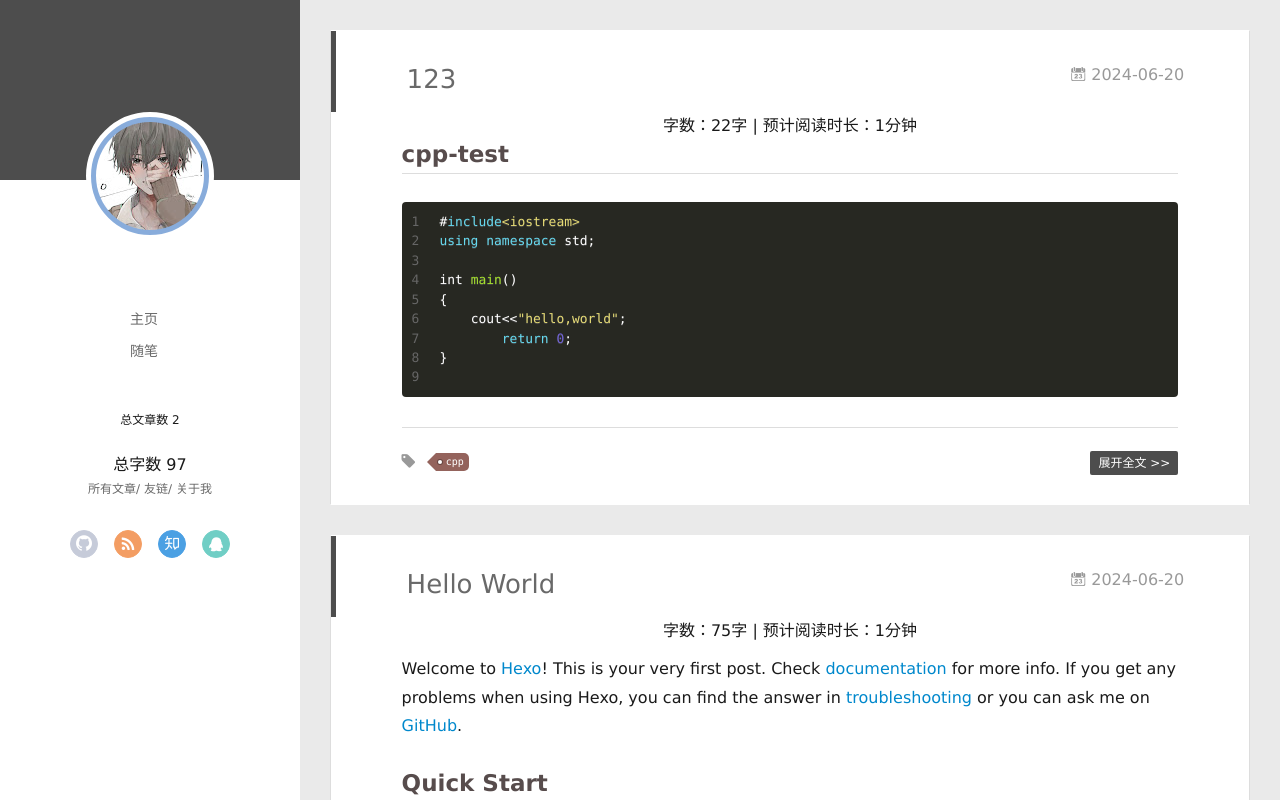
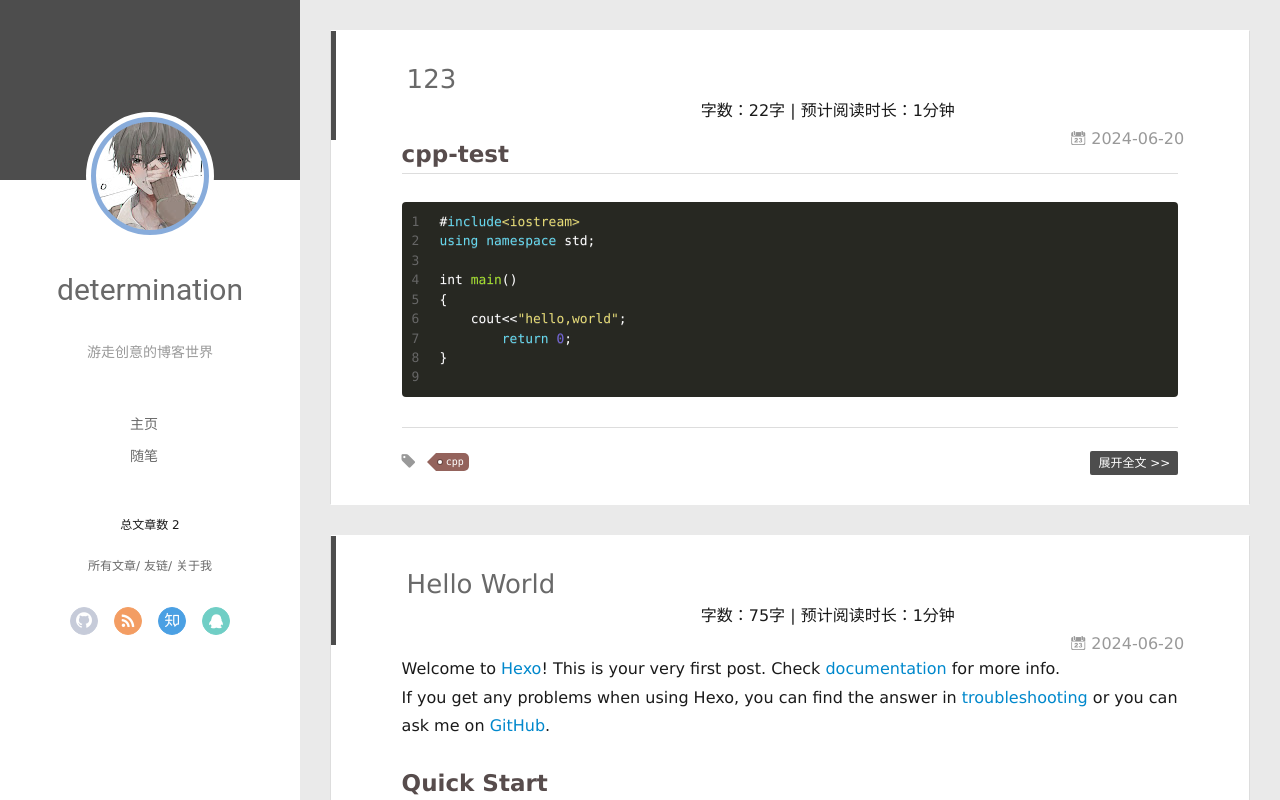
Before and after one commit to determination66/determination66.github.io, a plain HTML site: page index.html in a window 1280 px wide. Drawn offline with Linux system fonts and the light colour scheme.

Commit message:
Site updated: 2024-06-21 02:30:14

```diff
--- a/index.html
+++ b/index.html
@@ -22,7 +22,7 @@
     <link rel="alternative" href="/atom.xml" title="东来梁蕴秀" type="application/atom+xml">
 
 
-    <link rel="icon" href="/favicon.png">
+    <link rel="icon" href="/blog_img/favicon.ico">
 
   <link rel="stylesheet" type="text/css" href="/./main.0cf68a.css">
   <style type="text/css">
@@ -49,8 +49,16 @@
 			<img src="/blog_img/avatar.jpg" class="js-avatar">
 		</a>
 		<hgroup>
-		  <h1 class="header-author"><a href="/"></a></h1>
+		  <h1 class="header-author">
+			<a href="/">
+				determination
+			</a>
+		</h1>
 		</hgroup>
+
+			<p class="header-subtitle">
+				游走创意的博客世界
+			</p>
 
 
 		<nav class="header-menu">
@@ -66,9 +74,9 @@
 		<nav class="header-smart-menu">
 			总文章数 2
 		</nav>
-		<nav>
+		<!-- <nav>
 			总字数 <span class="post-count">97</span>
-		</nav>
+		</nav> -->
 
 
 		<nav class="header-smart-menu">
@@ -116,8 +124,10 @@
 				<img src="/blog_img/avatar.jpg" class="js-avatar">
 			</div>
 			<hgroup>
-			  <h1 class="header-author js-header-author"></h1>
+			  <h1 class="header-author js-header-author">determination</h1>
 			</hgroup>
+
+			<p class="header-subtitle"><i class="icon icon-quo-left"></i>游走创意的博客世界<i class="icon icon-quo-right"></i></p>
 
 
 
@@ -175,15 +185,15 @@
     </h1>
 
 
+        <div align="center" class="post-count">
+          字数：22字 | 预计阅读时长：1分钟
+        </div>
 
         <a href="/2024/06/20/123/" class="archive-article-date">
   	<time datetime="2024-06-20T11:46:35.000Z" itemprop="datePublished"><i class="icon-calendar icon"></i>2024-06-20</time>
 </a>
 
       </header>
-      <div align="center" class="post-count">
-        字数：22字 | 预计阅读时长：1分钟
-      </div>
 
 
     <div class="article-entry" itemprop="articleBody">
@@ -254,15 +264,15 @@
     </h1>
 
 
+        <div align="center" class="post-count">
+          字数：75字 | 预计阅读时长：1分钟
+        </div>
 
         <a href="/2024/06/20/hello-world/" class="archive-article-date">
   	<time datetime="2024-06-20T11:45:01.072Z" itemprop="datePublished"><i class="icon-calendar icon"></i>2024-06-20</time>
 </a>
 
       </header>
-      <div align="center" class="post-count">
-        字数：75字 | 预计阅读时长：1分钟
-      </div>
 
 
     <div class="article-entry" itemprop="articleBody">
@@ -498,7 +508,7 @@ return o(i(t),arguments.length<2?void 0:u(arguments[1]))}})},function(t,n,r){var
 
     	<section class="tools-section tools-section-me" q-show="aboutme">
 
-  	  		<div class="aboutme-wrap" id="js-aboutme">很惭愧&lt;br&gt;&lt;br&gt;只做了一点微小的工作&lt;br&gt;谢谢大家</div>
+  	  		<div class="aboutme-wrap" id="js-aboutme">东来梁蕴秀，&lt;br&gt;游走创意的博客世界&lt;br&gt;&lt;br&gt;从来没有真正的绝境，只有心灵的迷途&lt;br/&gt;目前是一枚新手程序员&lt;br/&gt;&lt;br/&gt;</div>
 
     	</section>
 
```
Also changed, not shown: 2024/06/20/123/index.html (+19 -9 lines), 2024/06/20/hello-world/index.html (+19 -9 lines), archives/2024/06/index.html (+16 -6 lines), archives/2024/index.html (+16 -6 lines), archives/index.html (+16 -6 lines), tags/cpp/index.html (+16 -6 lines), blog_img/favicon.ico (added).
